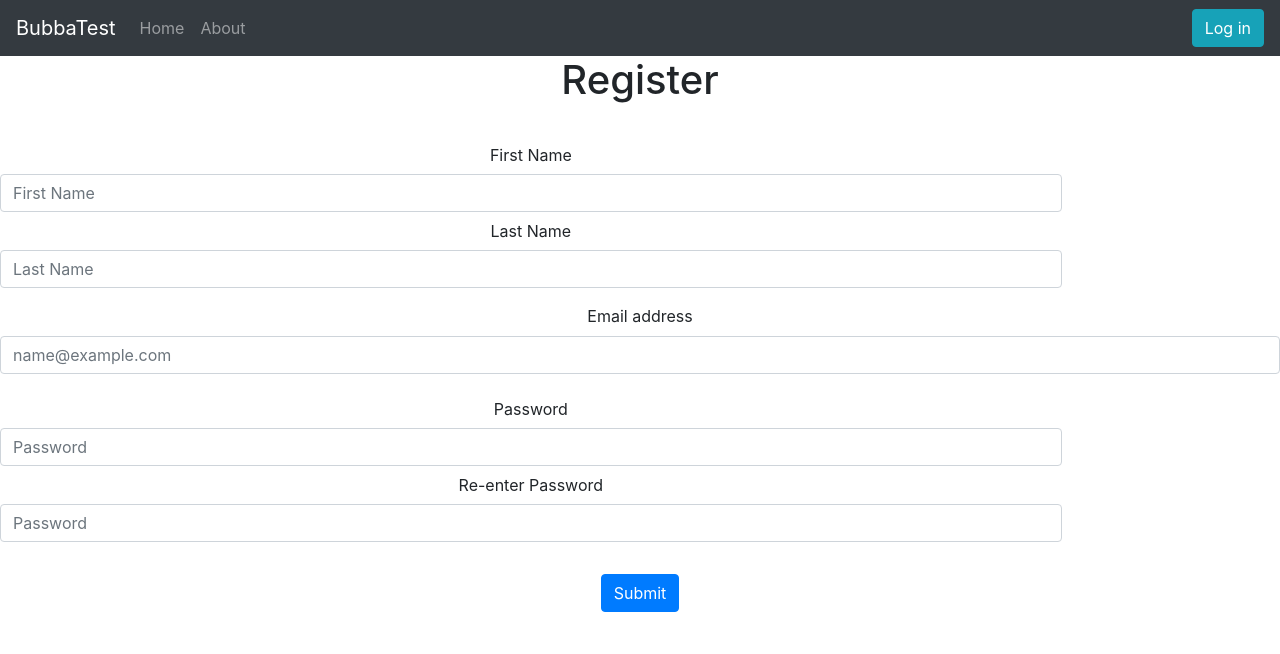
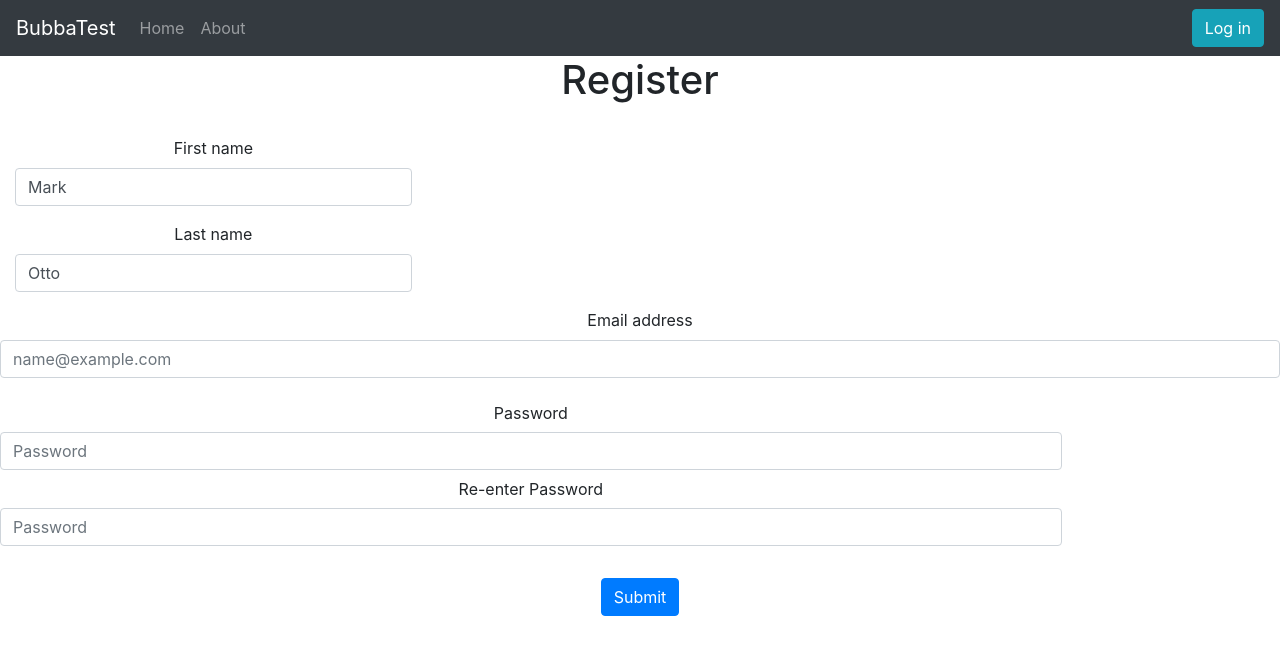
Before and after one commit to bearados/bubba, a React (Create React App) app in the folder client/: page /registration in a window 1280 px wide. Shown: the top 654 px of the page. Built offline with nearby package versions, Linux system fonts and the light colour scheme.

Commit message:
first name last name

```diff
--- a/client/src/components/Registration.js
+++ b/client/src/components/Registration.js
@@ -7,16 +7,26 @@ const Registration = () => {
         <Form>
             <h1>Register</h1><br/>
 
-            <Form.Group as={Row} className="mb-3" controlId="formPlaintextPassword">
-              <Col sm="10">
-                <Form.Label column for="firstname">First Name</Form.Label>
-                <Form.Control type="text" id="firstname" placeholder="First Name" />
-              </Col>
-              <Col sm="10">
-                <Form.Label column for="lastname">Last Name</Form.Label>
-                <Form.Control type="text" id="lastname" placeholder="Last Name" />
-              </Col>
-            </Form.Group>
+            <Form.Group as={Col} md="4" controlId="validationCustom01">
+          <Form.Label>First name</Form.Label>
+          <Form.Control
+            required
+            type="text"
+            placeholder="First name"
+            defaultValue="Mark"
+          />
+          <Form.Control.Feedback>Looks good!</Form.Control.Feedback>
+        </Form.Group>
+        <Form.Group as={Col} md="4" controlId="validationCustom02">
+          <Form.Label>Last name</Form.Label>
+          <Form.Control
+            required
+            type="text"
+            placeholder="Last name"
+            defaultValue="Otto"
+          />
+          <Form.Control.Feedback>Looks good!</Form.Control.Feedback>
+        </Form.Group>
             <Form.Group className="mb-3" controlId="exampleForm.ControlInput1">
               <Form.Label>Email address</Form.Label>
               <Form.Control type="email" placeholder="name@example.com" />
```
